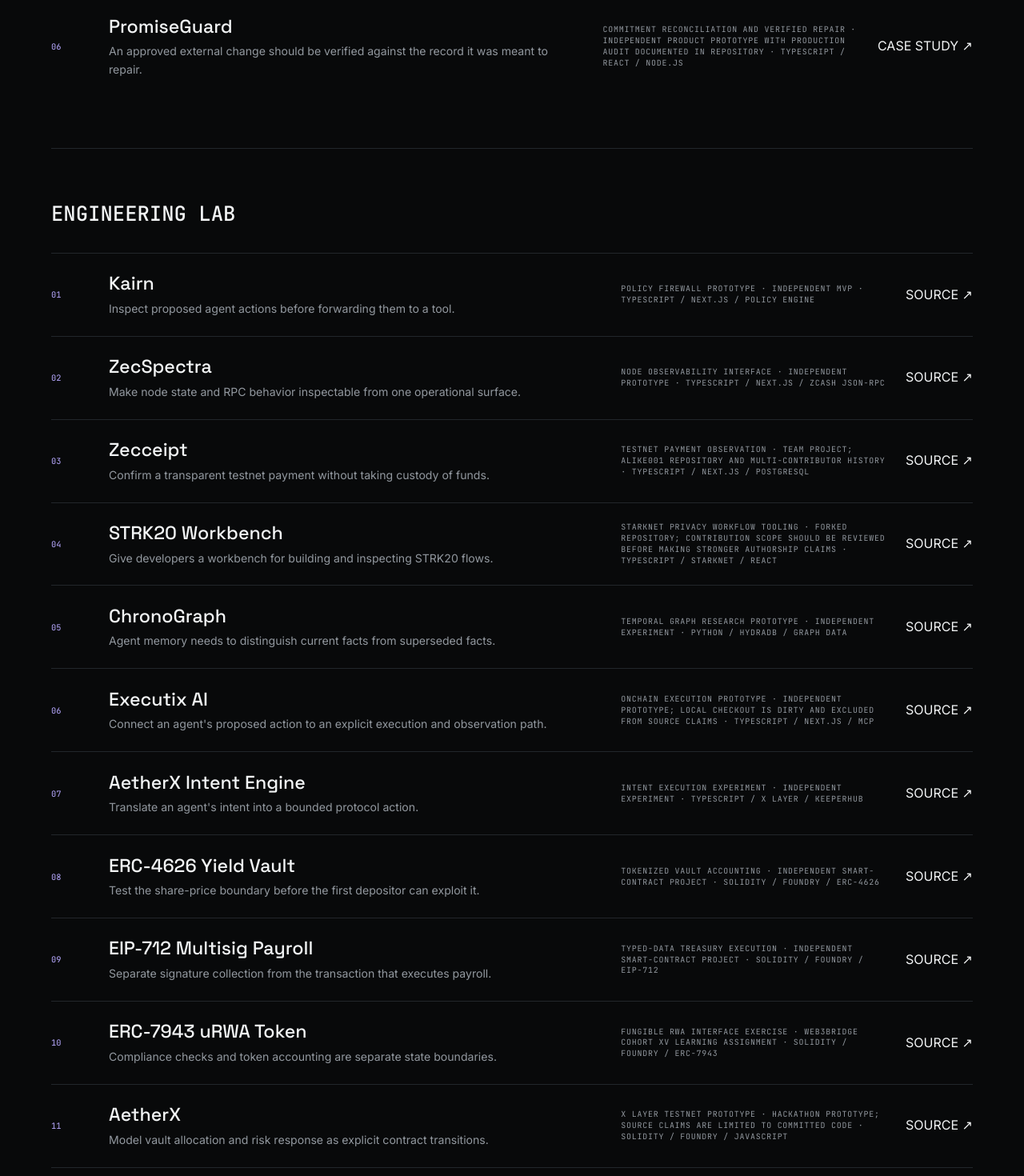
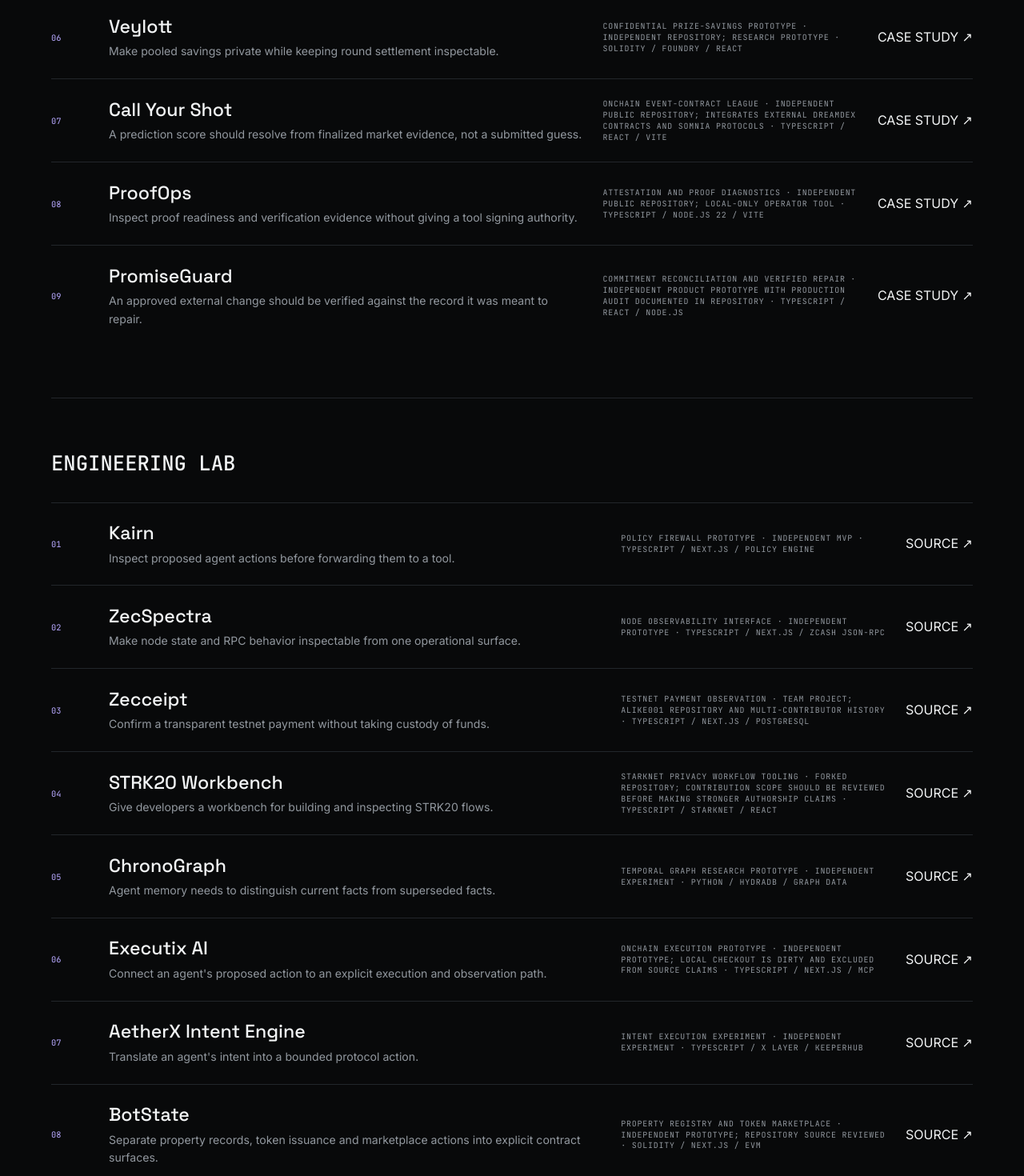
Before and after one commit to Webghost01-NG/webghost-portfolio, a Next.js app: page /work in a window 1280 px wide. Shown: the part 2060-3530 px from the top of the page at 80% size. Built offline with nearby package versions, Linux system fonts and the light colour scheme; no server answers.

Commit message:
content: add verified recent engineering systems

```diff
--- a/src/content/portfolio.ts
+++ b/src/content/portfolio.ts
@@ -176,6 +176,54 @@ export const projects: readonly Project[] = [
     ],
   },
   {
+    slug: "veylott", name: "Veylott", classification: "SELECTED SYSTEM / CONFIDENTIAL FINANCE", category: "Confidential prize-savings prototype",
+    thesis: "Make pooled savings private while keeping round settlement inspectable.",
+    summary: "A Zama fhEVM prototype for confidential savings positions, frozen draw snapshots and private winner claims.",
+    role: "Author and lead engineer", provenance: "Independent repository; research prototype", year: "2026", stack: ["Solidity", "Foundry", "React", "TypeScript", "Zama fhEVM", "ERC-7984"], accent: "blue",
+    repository: "https://github.com/Webghost01-NG/veylott", live: "https://veylott.vercel.app", feature: "selected",
+    evidence: ["Solidity contracts and Foundry tests", "Backend indexer and frontend encryption adapter", "Sepolia test lifecycle documented with test cUSDC and operator-owned wallets", "Snapshot freezes encrypted weights and membership at draw request"],
+    limitations: "Research software, not independently audited, and not for real funds. The reserve is sponsor-funded test cUSDC, not yield; independent external-wallet testing remains open.",
+    caseStudy: [
+      { label: "PROBLEM", heading: "Private balances still need a coherent public settlement boundary.", body: "A prize-savings round needs to protect position amounts and counters while giving the application a stable membership and weight set when a draw begins." },
+      { label: "SYSTEM", heading: "Deposit → encrypt → snapshot → draw → private claim.", body: "The React client uses Zama's relayer SDK; Solidity contracts represent encrypted positions and round state. At draw request, snapshot v3 freezes the encrypted weights, membership and reserve. The published ready bit exposes readiness without publishing the winner identity." },
+      { label: "ENGINEERING", heading: "Keep the draw inputs stable while withdrawals remain available.", body: "The snapshot is the round's boundary: later position changes do not alter the captured membership and weights. The documented flow separates round readiness from the eventual private claim." },
+      { label: "EVIDENCE", heading: "A documented Sepolia test lifecycle.", body: "The repository records a three-wallet operator-owned test flow and testnet receipts. Solidity, backend and frontend test commands are present; the README also records desktop, tablet and mobile QA." },
+      { label: "LIMITATIONS", heading: "Testnet prototype, not audited financial software.", body: "The reserve is sponsor-funded test cUSDC, not generated yield. The project is not independently audited, should not hold real funds, and independent external-wallet testing remains open." },
+    ],
+  },
+  {
+    slug: "call-your-shot", name: "Call Your Shot", classification: "SELECTED SYSTEM / SOCIAL PREDICTION", category: "Onchain event-contract league",
+    thesis: "A prediction score should resolve from finalized market evidence, not a submitted guess.",
+    summary: "A social prediction league that verifies eligible markets, routes wallet-signed trades and scores finalized Event Contract evidence.",
+    role: "Author and lead engineer", provenance: "Independent public repository; integrates external DreamDEX contracts and Somnia protocols", year: "2026", stack: ["TypeScript", "React", "Vite", "Somnia", "DreamDEX", "viem", "Supabase"], accent: "orange",
+    repository: "https://github.com/Webghost01-NG/callYourShot", live: "https://call-your-shot-six.vercel.app", feature: "selected",
+    evidence: ["Chain market candidates are checked before display and transaction writes", "Scoring uses decoded OrderFilled events and finalized Event Contract/oracle evidence", "Node and Vitest suites plus typecheck/build scripts", "Public demo and explorer evidence documented in repository"],
+    limitations: "Somnia Shannon testnet prototype using external DreamDEX contracts and oracle evidence. A shared challenge result/rematch acceptance item remains open; no production deployment is claimed.",
+    caseStudy: [
+      { label: "PROBLEM", heading: "A social prediction needs a settlement source it can explain.", body: "A submitted pick alone cannot determine a trustworthy result. The application needs to connect eligible markets, wallet actions and the finalized external evidence used for scoring." },
+      { label: "SYSTEM", heading: "Discover → validate → trade → resolve → score.", body: "Market candidates are verified against current chain state before they are displayed or used for writes. Trades are wallet-signed against DreamDEX Event Contracts; scoring reads decoded OrderFilled events and finalized market/oracle evidence." },
+      { label: "ENGINEERING", heading: "Keep app identity and market settlement distinct.", body: "The league organizes friends, challenges and receipts, while the external market contracts and oracle provide trade and outcome primitives. The app does not custody a pooled prize fund." },
+      { label: "EVIDENCE", heading: "Source, tests and a live testnet demonstration.", body: "The public repository includes Node and Vitest tests, typecheck/build scripts, chain-integrity checks and explorer-backed testnet evidence. The deployed demo is available on Somnia Shannon." },
+      { label: "LIMITATIONS", heading: "Testnet operation with an open challenge flow.", body: "DreamDEX and Somnia dependencies are external. The repository marks a shared challenge result/rematch acceptance item as open; this is not described as production operation." },
+    ],
+  },
+  {
+    slug: "proofops", name: "ProofOps", classification: "SELECTED SYSTEM / DEVELOPER TOOLING", category: "Attestation and proof diagnostics",
+    thesis: "Inspect proof readiness and verification evidence without giving a tool signing authority.",
+    summary: "A read-only local CLI and dashboard for inspecting Sepolia transactions, checking attestation readiness and verifying destination proofs.",
+    role: "Author and maintainer", provenance: "Independent public repository; local-only operator tool", year: "2026", stack: ["TypeScript", "Node.js 22", "Vite", "SQLite", "USC SDK"], accent: "violet",
+    repository: "https://github.com/Webghost01-NG/proofops", feature: "selected",
+    evidence: ["Read-only CLI/dashboard and SQLite evidence records in public default branch", "Synthetic-fixture tests and documented Sepolia source binding/native Creditcoin testnet verification", "Evidence JSON bundle workflow documented"],
+    limitations: "Not deployed as a hosted service or independently audited. Public default branch does not establish destination application execution; no signing, broadcasting or private-key access is provided.",
+    caseStudy: [
+      { label: "PROBLEM", heading: "Cross-chain proof workflows have several independent readiness checks.", body: "An operator needs to know whether a source transaction exists, whether an attestation can be requested, and whether the resulting proof verifies at its destination." },
+      { label: "SYSTEM", heading: "Inspect → check → request → verify → export evidence.", body: "The public default branch describes a local read-only CLI/dashboard for an Attestcoin flow: inspect a Sepolia transaction, check readiness, request and verify a proof, simulate a destination call and save evidence bundles." },
+      { label: "ENGINEERING", heading: "Diagnostics without transaction authority.", body: "The tool persists evidence locally with SQLite and intentionally avoids signing, broadcasting, private keys and configuration mutation. Its narrow authority reduces the actions an operator must trust it with." },
+      { label: "EVIDENCE", heading: "A local workflow backed by source and documented testnet bindings.", body: "The public branch includes TypeScript and dashboard source, fixture tests and documentation of a Sepolia source binding with native verification on Creditcoin testnet." },
+      { label: "LIMITATIONS", heading: "The destination product action is not established.", body: "ProofOps is a local tool, not a deployed hosted application. The documented verification path does not establish execution by a destination app; tests use synthetic fixtures." },
+    ],
+  },
+  {
     slug: "kairn", name: "Kairn", classification: "ENGINEERING LAB / AGENT SAFETY", category: "Policy firewall prototype",
     thesis: "Inspect proposed agent actions before forwarding them to a tool.",
     summary: "A small API prototype that normalizes an action, evaluates deterministic policy and returns allow, pause or reject with an audit record.",
@@ -237,6 +285,15 @@ export const projects: readonly Project[] = [
     repository: "https://github.com/Webghost01-NG/aetherx-intent-engine", feature: "lab",
     evidence: ["Source repository available"],
     limitations: "Experiment-stage repository; no current production deployment or adoption evidence included.",
+  },
+  {
+    slug: "botstate", name: "BotState", classification: "ENGINEERING LAB / RWA PROTOTYPE", category: "Property registry and token marketplace",
+    thesis: "Separate property records, token issuance and marketplace actions into explicit contract surfaces.",
+    summary: "A web prototype with Solidity contracts for a property registry, token factory, marketplace and agent-action logs.",
+    role: "Author and maintainer", provenance: "Independent prototype; repository source reviewed", year: "2026", stack: ["Solidity", "Next.js", "EVM"], accent: "mint",
+    repository: "https://github.com/Webghost01-NG/botstate", live: "https://frontend-ecru-nu-85.vercel.app", feature: "lab",
+    evidence: ["PropertyRegistry, RWATokenFactory, RWAToken, Marketplace and AgentActionLog contracts in source", "Public demo URL responds", "Mainnet addresses are listed in repository metadata"],
+    limitations: "The contract test command is a placeholder and no contract test suite was found. The reviewed source does not substantiate README claims about legal title verification, autonomous appraisal or rental-yield automation; no audit or production safety is claimed.",
   },
   {
     slug: "erc4626-yield-vault", name: "ERC-4626 Yield Vault", classification: "ENGINEERING LAB / DEFI PRIMITIVE", category: "Tokenized vault accounting",
```
Also changed, not shown: 1 other file (tests, documents, lock files or other folders).
